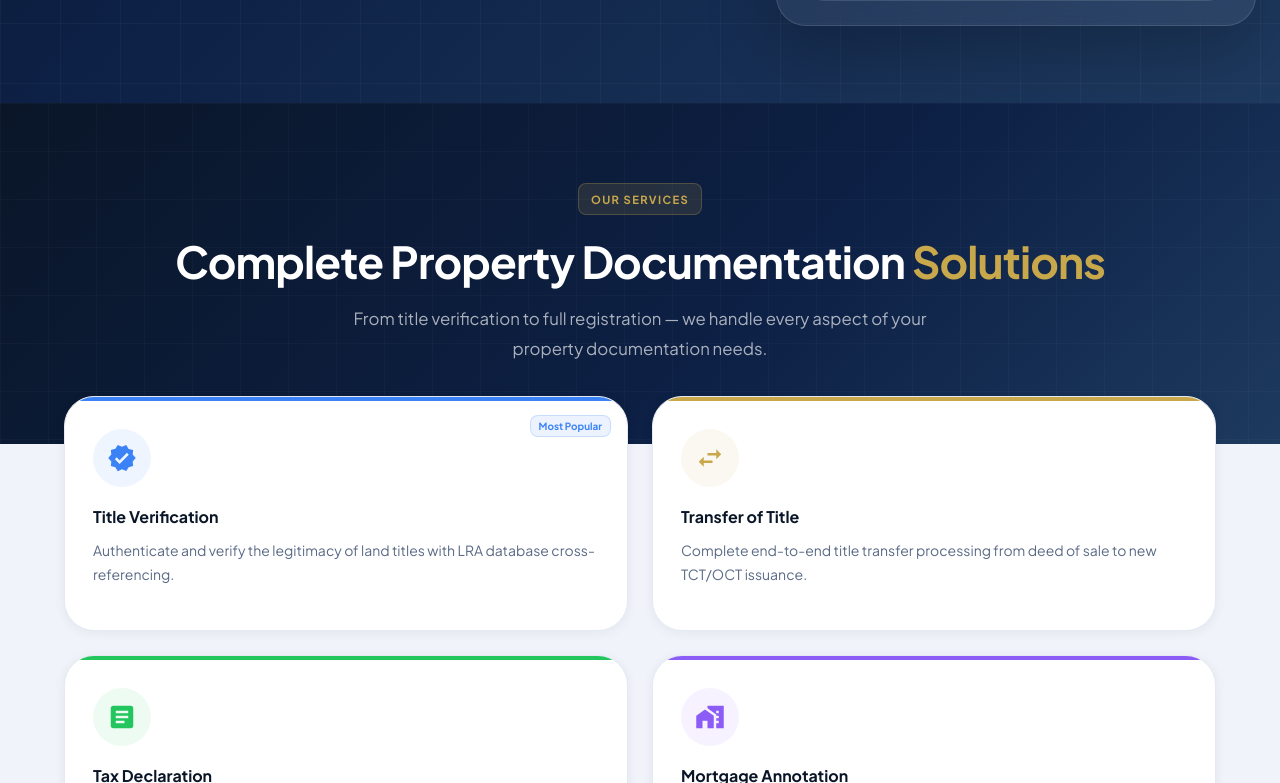
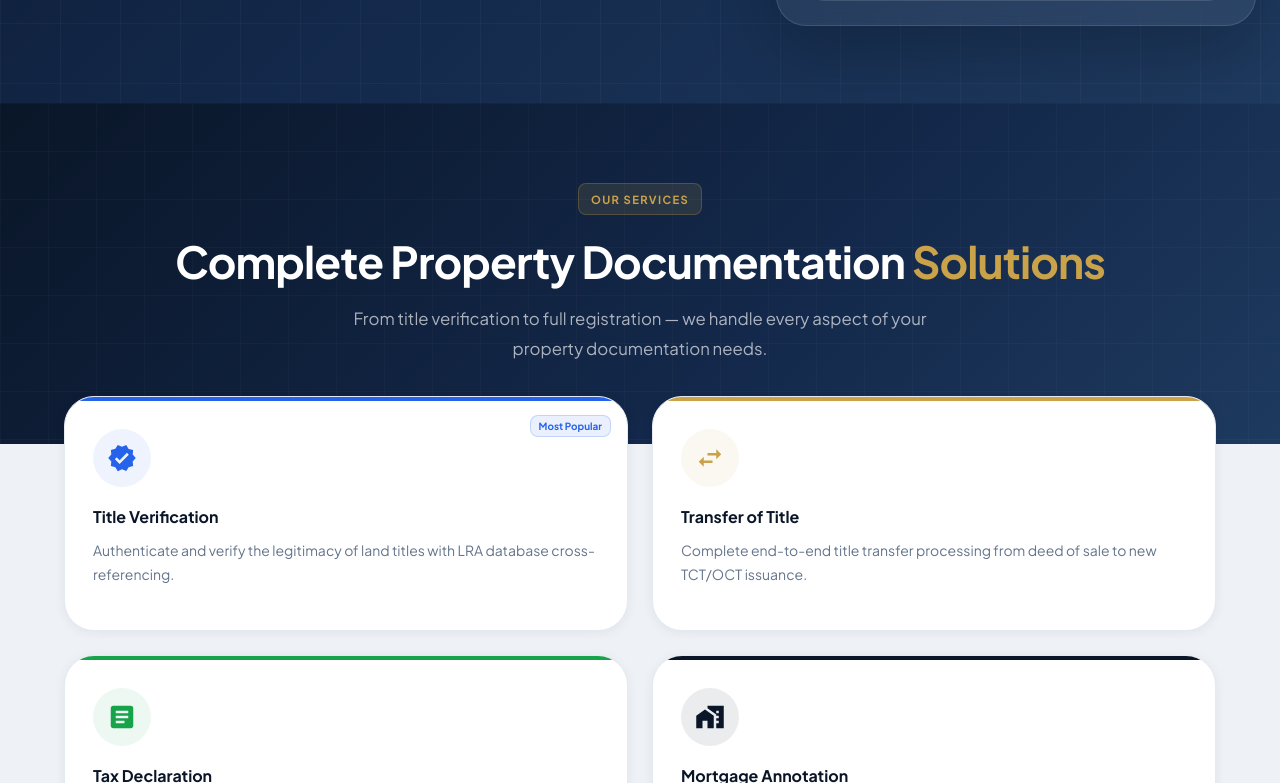
Before and after one commit to juliecor/filipinotracks-frontend, a React app: page / in a window 1280 px wide. Shown: the part 697-1480 px from the top of the page. Built offline with nearby package versions, Linux system fonts and the light colour scheme; no server answers; the HTML template or start-up script is replaced by a standard one.

Commit message:
redesign content

```diff
--- a/src/components/landing/Hero.jsx
+++ b/src/components/landing/Hero.jsx
@@ -10,7 +10,7 @@ import DescriptionIcon from '@mui/icons-material/Description'
 import AssignmentTurnedInIcon from '@mui/icons-material/AssignmentTurnedIn'
 import AccountBalanceIcon from '@mui/icons-material/AccountBalance'
 import SupportAgentIcon from '@mui/icons-material/SupportAgent'
-import { NAVY, GOLD, GOLD_LIGHT, NAVY_MID } from '../../theme/theme'
+import { NAVY, NAVY_SURFACE, NAVY_LINE, GOLD, GOLD_LIGHT, INFO } from '../../theme/theme'
 
 const heroServices = [
   { icon: <DescriptionIcon />, title: 'Title Verification', desc: 'Check title records and ownership details before moving forward.' },
@@ -32,7 +32,7 @@ export default function Hero() {
   return (
     <Box sx={{
       minHeight: '100vh',
-      background: `linear-gradient(135deg, ${NAVY} 0%, #0D2045 40%, ${NAVY_MID} 100%)`,
+      background: `linear-gradient(135deg, ${NAVY} 0%, ${NAVY_SURFACE} 50%, ${NAVY_LINE} 100%)`,
       position: 'relative',
       overflow: 'hidden',
       display: 'flex',
@@ -44,7 +44,7 @@ export default function Hero() {
           <Box sx={{ position: 'absolute', top: '-20%', right: '-10%', width: 600, height: 600, borderRadius: '50%', background: `radial-gradient(circle, ${GOLD}22 0%, transparent 70%)` }} />
         </motion.div>
         <motion.div animate={{ scale: [1.2, 1, 1.2], opacity: [0.2, 0.4, 0.2] }} transition={{ duration: 10, repeat: Infinity, delay: 2 }}>
-          <Box sx={{ position: 'absolute', bottom: '-20%', left: '-10%', width: 500, height: 500, borderRadius: '50%', background: `radial-gradient(circle, #3B82F622 0%, transparent 70%)` }} />
+          <Box sx={{ position: 'absolute', bottom: '-20%', left: '-10%', width: 500, height: 500, borderRadius: '50%', background: `radial-gradient(circle, ${INFO}22 0%, transparent 70%)` }} />
         </motion.div>
         {/* Grid pattern */}
         <Box sx={{
--- a/src/components/landing/Services.jsx
+++ b/src/components/landing/Services.jsx
@@ -8,25 +8,25 @@ import CancelIcon from '@mui/icons-material/Cancel'
 import AccountBalanceIcon from '@mui/icons-material/AccountBalance'
 import SupportAgentIcon from '@mui/icons-material/SupportAgent'
 import FolderCopyIcon from '@mui/icons-material/FolderCopy'
-import { NAVY, GOLD } from '../../theme/theme'
+import { NAVY, NAVY_SURFACE, NAVY_LINE, GOLD, GOLD_DARK, INFO, SUCCESS, WARNING, DANGER, SURFACE_SUBTLE } from '../../theme/theme'
 
 const services = [
-  { icon: <VerifiedIcon sx={{ fontSize: 30 }} />, title: 'Title Verification', desc: 'Authenticate and verify the legitimacy of land titles with LRA database cross-referencing.', color: '#3B82F6', tag: 'Most Popular' },
+  { icon: <VerifiedIcon sx={{ fontSize: 30 }} />, title: 'Title Verification', desc: 'Authenticate and verify the legitimacy of land titles with LRA database cross-referencing.', color: INFO, tag: 'Most Popular' },
   { icon: <SwapHorizIcon sx={{ fontSize: 30 }} />, title: 'Transfer of Title', desc: 'Complete end-to-end title transfer processing from deed of sale to new TCT/OCT issuance.', color: GOLD, tag: '' },
-  { icon: <ArticleIcon sx={{ fontSize: 30 }} />, title: 'Tax Declaration', desc: 'New declaration, transfer, correction, and cancellation of real property tax declarations.', color: '#22C55E', tag: '' },
-  { icon: <HomeWorkIcon sx={{ fontSize: 30 }} />, title: 'Mortgage Annotation', desc: 'REM registration, cancellation of mortgage, and other liens or encumbrances on titles.', color: '#8B5CF6', tag: '' },
-  { icon: <CancelIcon sx={{ fontSize: 30 }} />, title: 'Title Cancellation', desc: 'Legal cancellation of lost, destroyed, or superseded land titles with court coordination.', color: '#EF4444', tag: '' },
-  { icon: <AccountBalanceIcon sx={{ fontSize: 30 }} />, title: 'Land Registration', desc: 'Original registration of unregistered lands, judicial and administrative proceedings.', color: '#06B6D4', tag: 'Premium' },
-  { icon: <SupportAgentIcon sx={{ fontSize: 30 }} />, title: 'Property Consultation', desc: 'Expert advice on property rights, title issues, boundary disputes, and legal strategies.', color: '#F59E0B', tag: '' },
-  { icon: <FolderCopyIcon sx={{ fontSize: 30 }} />, title: 'Document Processing', desc: 'Notarization, certification, and processing of all real estate related documents.', color: '#EC4899', tag: '' },
+  { icon: <ArticleIcon sx={{ fontSize: 30 }} />, title: 'Tax Declaration', desc: 'New declaration, transfer, correction, and cancellation of real property tax declarations.', color: SUCCESS, tag: '' },
+  { icon: <HomeWorkIcon sx={{ fontSize: 30 }} />, title: 'Mortgage Annotation', desc: 'REM registration, cancellation of mortgage, and other liens or encumbrances on titles.', color: NAVY, tag: '' },
+  { icon: <CancelIcon sx={{ fontSize: 30 }} />, title: 'Title Cancellation', desc: 'Legal cancellation of lost, destroyed, or superseded land titles with court coordination.', color: DANGER, tag: '' },
+  { icon: <AccountBalanceIcon sx={{ fontSize: 30 }} />, title: 'Land Registration', desc: 'Original registration of unregistered lands, judicial and administrative proceedings.', color: NAVY_LINE, tag: 'Premium' },
+  { icon: <SupportAgentIcon sx={{ fontSize: 30 }} />, title: 'Property Consultation', desc: 'Expert advice on property rights, title issues, boundary disputes, and legal strategies.', color: WARNING, tag: '' },
+  { icon: <FolderCopyIcon sx={{ fontSize: 30 }} />, title: 'Document Processing', desc: 'Notarization, certification, and processing of all real estate related documents.', color: GOLD_DARK, tag: '' },
 ]
 
 export default function Services() {
   return (
-    <Box id="services" sx={{ bgcolor: '#F0F4FA' }}>
+    <Box id="services" sx={{ bgcolor: SURFACE_SUBTLE }}>
       {/* Header band */}
       <Box sx={{
-        background: `linear-gradient(135deg, ${NAVY} 0%, #0D2045 60%, #1E3A5F 100%)`,
+        background: `linear-gradient(135deg, ${NAVY} 0%, ${NAVY_SURFACE} 60%, ${NAVY_LINE} 100%)`,
         py: { xs: 8, md: 10 },
         textAlign: 'center',
         position: 'relative',
@@ -78,7 +78,7 @@ export default function Services() {
                   height: '100%',
                   borderRadius: 2.5,
                   bgcolor: 'white',
-                  border: '1.5px solid #E4EAF4',
+                  border: '1.5px solid #E5EAF2',
                   position: 'relative',
                   overflow: 'hidden',
                   display: 'flex',
@@ -139,7 +139,7 @@ export default function Services() {
                   <Typography variant="h6" sx={{ color: NAVY, fontWeight: 700, mb: 1.2, fontSize: '1rem', lineHeight: 1.3 }}>
                     {service.title}
                   </Typography>
-                  <Typography variant="body2" sx={{ color: '#5A6A85', lineHeight: 1.75, flexGrow: 1 }}>
+                  <Typography variant="body2" sx={{ color: '#64748B', lineHeight: 1.75, flexGrow: 1 }}>
                     {service.desc}
                   </Typography>
                 </Box>
--- a/src/theme/theme.js
+++ b/src/theme/theme.js
@@ -1,20 +1,40 @@
 import { createTheme, alpha } from '@mui/material/styles'
 
-const NAVY = '#0A1628'
-const NAVY_LIGHT = '#132040'
-const NAVY_MID = '#1E3A5F'
-const GOLD = '#C9A84C'
-const GOLD_LIGHT = '#E8C96D'
-const GOLD_DARK = '#A8882A'
+// ─── Brand ────────────────────────────────────────────────
+const NAVY         = '#0A1628'   // canonical primary
+const NAVY_SURFACE = '#13284A'   // sidebars, dark gradients (single source)
+const NAVY_LINE    = '#1E3A5F'   // subtle borders on dark surfaces
+const NAVY_DEEP    = '#060E1A'   // deepest navy (button :hover)
+
+const GOLD       = '#C9A24A'     // slightly cleaner than C9A84C
+const GOLD_LIGHT = '#E6C76A'
+const GOLD_DARK  = '#9F7E2C'
+
 const WHITE = '#FFFFFF'
+
+// ─── Neutrals (single canonical scale) ─────────────────────
+const SURFACE        = '#F6F8FB'  // page background
+const SURFACE_SUBTLE = '#EEF2F7'  // alt sections, empty states
+const BORDER         = '#E5EAF2'  // canonical border
+const BORDER_STRONG  = '#D4DCE8'  // emphasized border
+const TEXT_PRIMARY   = NAVY
+const TEXT_BODY      = '#334155'  // body copy / table rows
+const TEXT_MUTED     = '#64748B'  // labels, secondary
+const TEXT_SUBTLE    = '#94A3B8'  // captions, helper
+
+// ─── Status (5 semantic colors — deeper, more authoritative) ──
+const INFO    = '#2563EB'
+const SUCCESS = '#16A34A'
+const WARNING = '#D97706'
+const DANGER  = '#DC2626'
 
 const theme = createTheme({
   palette: {
     mode: 'light',
     primary: {
       main: NAVY,
-      light: NAVY_MID,
-      dark: '#060E1A',
+      light: NAVY_LINE,
+      dark: NAVY_DEEP,
       contrastText: WHITE,
     },
     secondary: {
@@ -24,18 +44,18 @@ const theme = createTheme({
       contrastText: NAVY,
     },
     background: {
-      default: '#F5F7FA',
+      default: SURFACE,
       paper: WHITE,
     },
     text: {
-      primary: '#0A1628',
-      secondary: '#5A6A85',
+      primary: TEXT_PRIMARY,
+      secondary: TEXT_MUTED,
     },
-    success: { main: '#22C55E', light: '#DCFCE7', dark: '#166534' },
-    warning: { main: '#F59E0B', light: '#FEF3C7', dark: '#92400E' },
-    error: { main: '#EF4444', light: '#FEE2E2', dark: '#991B1B' },
-    info: { main: '#3B82F6', light: '#DBEAFE', dark: '#1E40AF' },
-    divider: '#E8EDF5',
+    success: { main: SUCCESS, light: '#DCFCE7', dark: '#14532D' },
+    warning: { main: WARNING, light: '#FEF3C7', dark: '#7C2D12' },
+    error:   { main: DANGER,  light: '#FEE2E2', dark: '#7F1D1D' },
+    info:    { main: INFO,    light: '#DBEAFE', dark: '#1E3A8A' },
+    divider: BORDER,
   },
   typography: {
     fontFamily: '"Plus Jakarta Sans", "Inter", sans-serif',
@@ -46,7 +66,7 @@ const theme = createTheme({
     h5: { fontWeight: 600 },
     h6: { fontWeight: 600 },
     subtitle1: { fontWeight: 500, lineHeight: 1.6 },
-    subtitle2: { fontWeight: 500, color: '#5A6A85' },
+    subtitle2: { fontWeight: 500, color: TEXT_MUTED },
     body1: { lineHeight: 1.7 },
     body2: { lineHeight: 1.6 },
     button: { fontWeight: 600, letterSpacing: '0.025em', textTransform: 'none' },
@@ -67,10 +87,10 @@ const theme = createTheme({
       styleOverrides: {
         '*': { boxSizing: 'border-box' },
         html: { scrollBehavior: 'smooth' },
-        body: { backgroundColor: '#F5F7FA' },
+        body: { backgroundColor: SURFACE },
         '::-webkit-scrollbar': { width: 6 },
-        '::-webkit-scrollbar-track': { background: '#F1F5F9' },
-        '::-webkit-scrollbar-thumb': { background: '#CBD5E1', borderRadius: 3 },
+        '::-webkit-scrollbar-track': { background: SURFACE_SUBTLE },
+        '::-webkit-scrollbar-thumb': { background: BORDER_STRONG, borderRadius: 3 },
       },
     },
     MuiButton: {
@@ -83,8 +103,8 @@ const theme = createTheme({
           '&:hover': { boxShadow: '0 4px 12px rgba(10,22,40,0.15)' },
         },
         containedPrimary: {
-          background: `linear-gradient(135deg, ${NAVY_MID} 0%, ${NAVY} 100%)`,
-          '&:hover': { background: `linear-gradient(135deg, ${NAVY} 0%, #060E1A 100%)` },
+          background: `linear-gradient(135deg, ${NAVY_LINE} 0%, ${NAVY} 100%)`,
+          '&:hover': { background: `linear-gradient(135deg, ${NAVY} 0%, ${NAVY_DEEP} 100%)` },
         },
         containedSecondary: {
           background: `linear-gradient(135deg, ${GOLD_LIGHT} 0%, ${GOLD} 100%)`,
@@ -102,7 +122,7 @@ const theme = createTheme({
         root: {
           borderRadius: 16,
           boxShadow: '0 4px 24px rgba(10,22,40,0.06)',
-          border: '1px solid #E8EDF5',
+          border: `1px solid ${BORDER}`,
           overflow: 'hidden',
         },
       },
@@ -119,7 +139,7 @@ const theme = createTheme({
         root: {
           '& .MuiOutlinedInput-root': {
             borderRadius: 10,
-            backgroundColor: '#FAFBFD',
+            backgroundColor: '#F8FAFC',
             '&:hover .MuiOutlinedInput-notchedOutline': { borderColor: GOLD },
             '&.Mui-focused .MuiOutlinedInput-notchedOutline': { borderColor: NAVY, borderWidth: 2 },
           },
@@ -135,7 +155,7 @@ const theme = createTheme({
       styleOverrides: {
         root: {
           '& .MuiTableCell-head': {
-            backgroundColor: '#F0F4F8',
+            backgroundColor: SURFACE_SUBTLE,
             fontWeight: 700,
             color: NAVY,
             fontSize: '0.8rem',
@@ -183,4 +203,13 @@ const theme = createTheme({
 })
 
 export default theme
-export { NAVY, NAVY_LIGHT, NAVY_MID, GOLD, GOLD_LIGHT, GOLD_DARK, WHITE }
+export {
+  NAVY, NAVY_SURFACE, NAVY_LINE, NAVY_DEEP,
+  GOLD, GOLD_LIGHT, GOLD_DARK,
+  WHITE,
+  SURFACE, SURFACE_SUBTLE, BORDER, BORDER_STRONG,
+  TEXT_PRIMARY, TEXT_BODY, TEXT_MUTED, TEXT_SUBTLE,
+  INFO, SUCCESS, WARNING, DANGER,
+}
+// Legacy aliases (kept for backward compatibility — prefer the new names)
+export { NAVY_LINE as NAVY_LIGHT, NAVY_LINE as NAVY_MID }
```
Also changed, not shown: src/components/StatusChip.jsx (+40 -3 lines), src/components/portal/PortalLayout.jsx (+13 -13 lines), src/pages/portal/ClientDashboard.jsx (+42 -38 lines).
